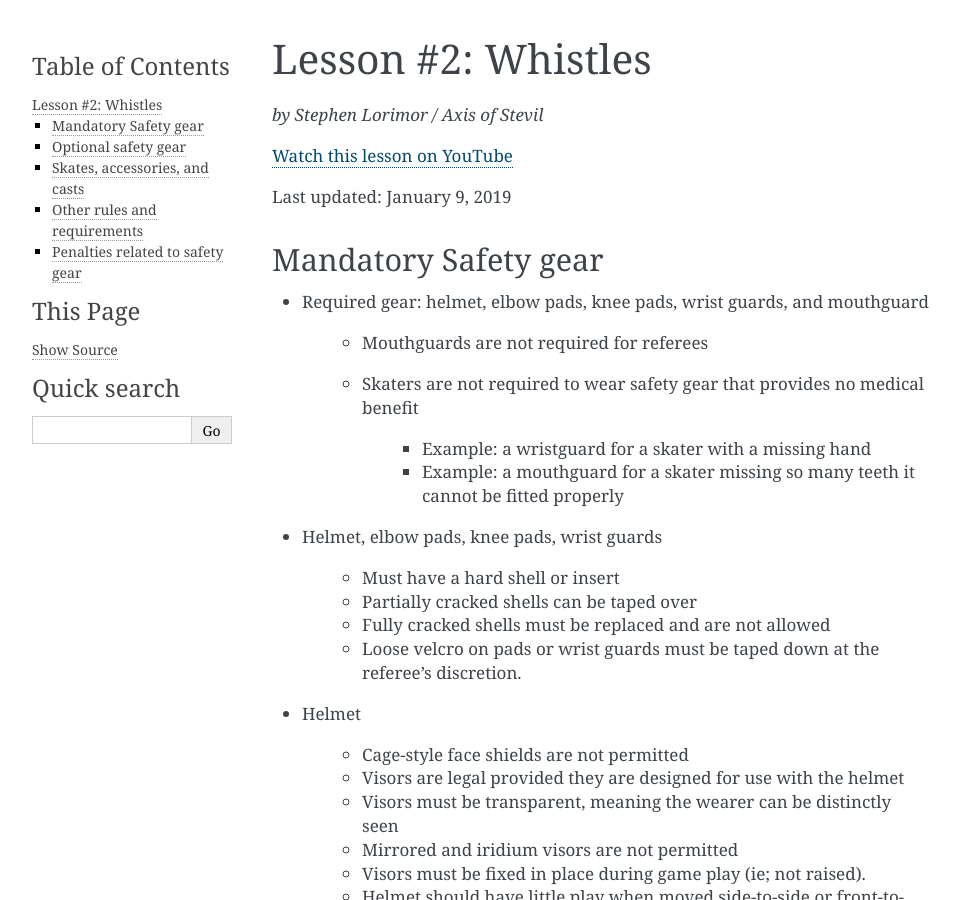
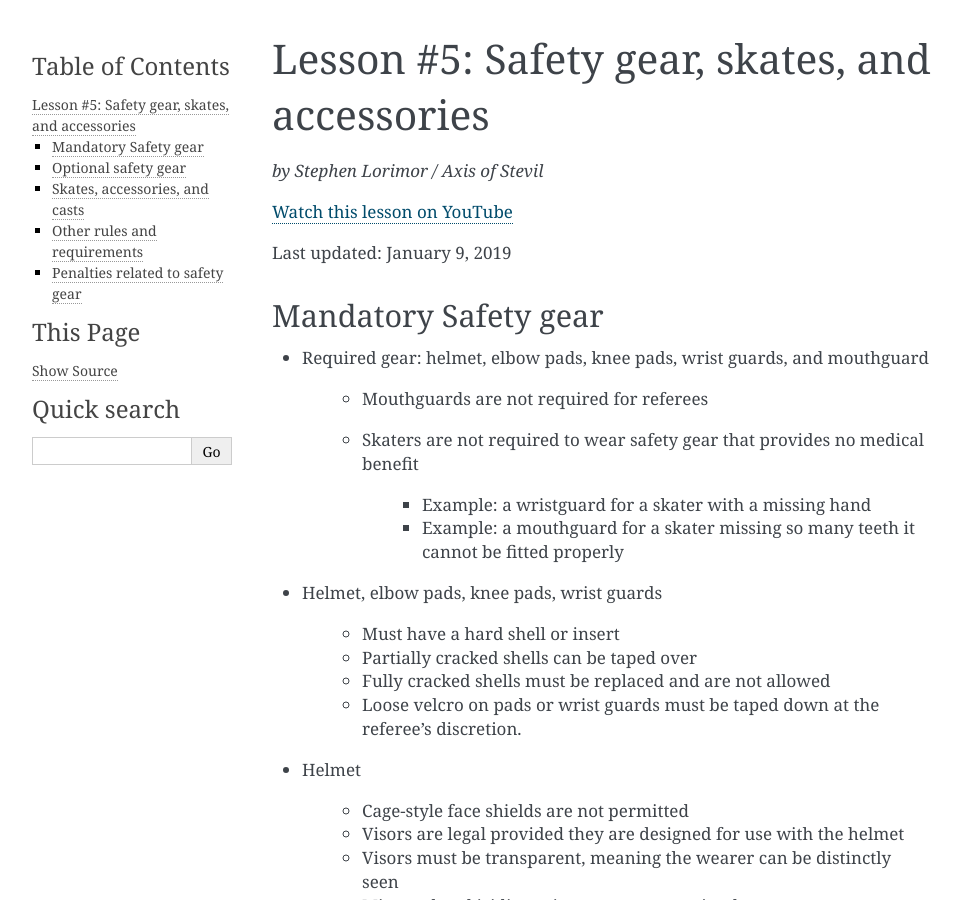
Before and after one commit to mrogaski/zenref, a Sphinx documentation site: the page built from docs/source/safety_gear_skates_and_accessories.rst, in a window 1280 px wide and 900 px high. Shown: the whole window, without its empty margins (148-1109 px from the left). Built offline with Sphinx 7.4.7, drawn with Linux system fonts in a browser that asks for light colours; pages that are not in the unit, such as notebooks, are missing from menus.

Commit message:
Fix title and number.

```diff
--- a/docs/source/safety_gear_skates_and_accessories.rst
+++ b/docs/source/safety_gear_skates_and_accessories.rst
@@ -1,5 +1,5 @@
-Lesson #2: Whistles
-===================
+Lesson #5: Safety gear, skates, and accessories
+===============================================
 
 *by Stephen Lorimor / Axis of Stevil*
 
```
